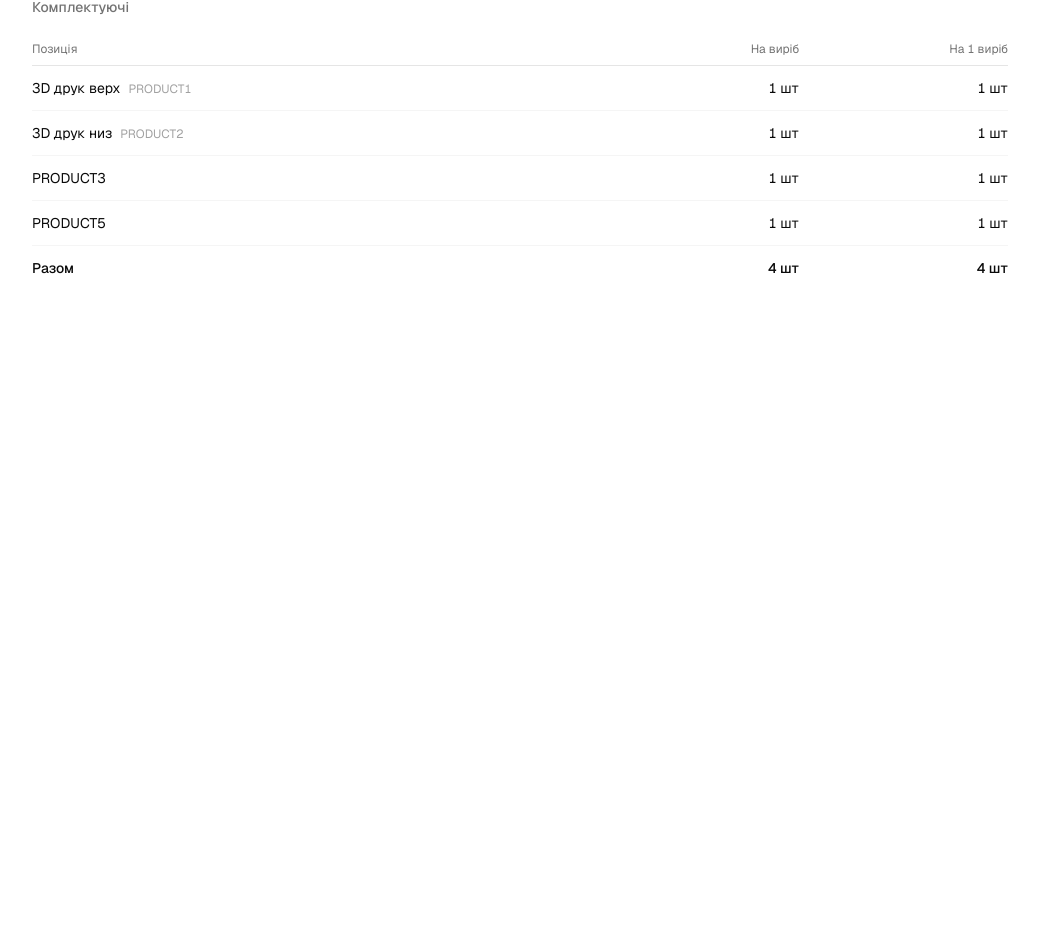
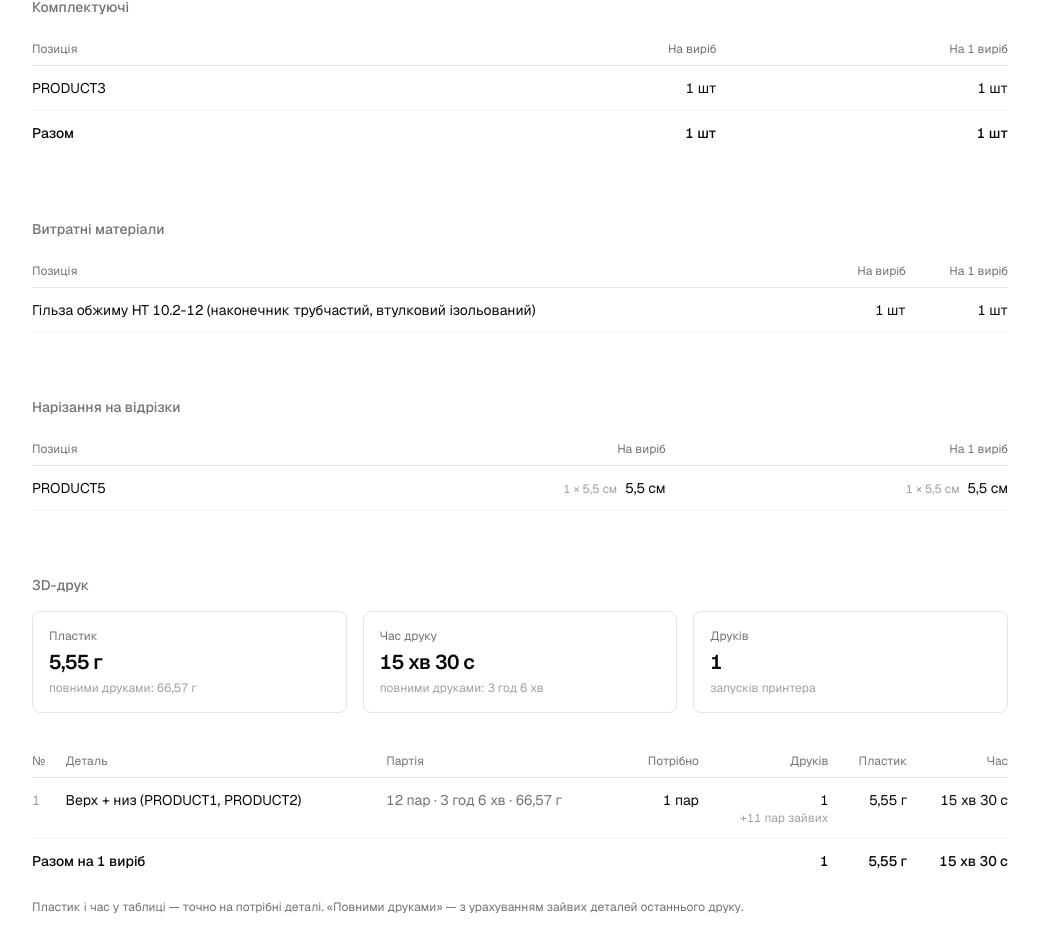
Before and after one commit to Orangepranik/calculation_products, a Next.js app: page /products/antena-5g in a window 1280 px wide. Shown: the part 556-1508 px from the top of the page, without its empty margins (120-1159 px from the left). Before the commit the page ends 902 px from the top, so only its background shows below. Built offline with nearby package versions, Linux system fonts and the light colour scheme.

Commit message:
Antena 5G: 3D print data, PRODUCT5 length, crimp sleeve

```diff
--- a/src/components/MaterialsSections.tsx
+++ b/src/components/MaterialsSections.tsx
@@ -6,12 +6,13 @@ import { formatCount, formatLength, formatSegments } from "@/lib/format";
 
 const forDevicesLabel = (devices: number) => `На ${formatCount(devices)} ${pluralDevices(devices)}`;
 
-/** Комплектующие, крепёж (одинаковые позиции сложены), нарезка на отрезки */
+/** Комплектующие, крепёж, расходники (одинаковые позиции сложены), нарезка на отрезки */
 export function MaterialsSections({ items, devices }: { items: MaterialItem[]; devices: number }) {
   const { totals } = calcMaterials(items, devices);
   const by = (c: MaterialCategory) => totals.filter((t) => t.category === c);
   const components = by("component");
   const fasteners = by("fastener");
+  const consumables = by("consumable");
   const cuts = by("cut");
   const forDevices = forDevicesLabel(devices);
 
@@ -25,6 +26,11 @@ export function MaterialsSections({ items, devices }: { items: MaterialItem[]; d
       {fasteners.length > 0 && (
         <Section id="fasteners" title="Кріплення">
           <MaterialsTable rows={fasteners} devices={devices} forDevices={forDevices} />
+        </Section>
+      )}
+      {consumables.length > 0 && (
+        <Section id="consumables" title="Витратні матеріали">
+          <MaterialsTable rows={consumables} devices={devices} forDevices={forDevices} />
         </Section>
       )}
       {cuts.length > 0 && (
--- a/src/data/antena-5g.ts
+++ b/src/data/antena-5g.ts
@@ -1,12 +1,14 @@
+import { hm, type Part } from "@/lib/calc";
 import type { MaterialItem } from "@/lib/bom";
 
-/**
- * Антена 5G — список материалов на одно изделие. PRODUCTn — внутренние названия фирмы.
- * PRODUCT1/2 — 3D-печатные детали; данные печати (партия, время, граммы) добавить позже.
- */
+/** Антена 5G — 3D-печать. Верх (PRODUCT1) и низ (PRODUCT2) печатаются парой. */
+export const antena5gParts: Part[] = [
+  { no: 1, name: "Верх + низ (PRODUCT1, PRODUCT2)", unit: "пар", batch: { quantity: 12, minutes: hm(3, 6), grams: 66.57 }, perAssembly: 1 },
+];
+
+/** Антена 5G — список материалов на одно изделие. PRODUCTn — внутренние названия фирмы. */
 export const antena5gMaterials: MaterialItem[] = [
-  { name: "3D друк верх", code: "PRODUCT1", category: "component", count: 1 },
-  { name: "3D друк низ", code: "PRODUCT2", category: "component", count: 1 },
   { name: "PRODUCT3", category: "component", count: 1 },
-  { name: "PRODUCT5", category: "component", count: 1 },
+  { name: "PRODUCT5", category: "cut", count: 1, lengthCm: 5.5 },
+  { name: "Гільза обжиму НТ 10.2-12 (наконечник трубчастий, втулковий ізольований)", category: "consumable", count: 1 },
 ];
--- a/src/data/products.ts
+++ b/src/data/products.ts
@@ -3,7 +3,7 @@ import type { WireCut } from "@/lib/wires";
 import type { MaterialItem } from "@/lib/bom";
 import { kozhan4Materials, kozhan4Parts, kozhan4Wires } from "./kozhan-4";
 import { vynosnaAntenaMaterials, vynosnaAntenaWires } from "./vynosna-antena";
-import { antena5gMaterials } from "./antena-5g";
+import { antena5gMaterials, antena5gParts } from "./antena-5g";
 
 export type Product = {
   slug: string;
@@ -20,7 +20,7 @@ export type Product = {
 
 export const products: Product[] = [
   { slug: "vynosna-antena", name: "Виносна антена", materials: vynosnaAntenaMaterials, wires: vynosnaAntenaWires },
-  { slug: "antena-5g", name: "Антена 5G", materials: antena5gMaterials },
+  { slug: "antena-5g", name: "Антена 5G", parts: antena5gParts, materials: antena5gMaterials },
   { slug: "kozhan-3", name: "КОЖАН 3.0" },
   { slug: "kozhan-4", name: "КОЖАН 4.0", parts: kozhan4Parts, wires: kozhan4Wires, materials: kozhan4Materials },
   { slug: "gidra-2u", name: "ГІДРА 2U" },
--- a/src/lib/bom.ts
+++ b/src/lib/bom.ts
@@ -1,11 +1,11 @@
-export type MaterialCategory = "component" | "fastener" | "cut" | "packaging";
+export type MaterialCategory = "component" | "fastener" | "consumable" | "cut" | "packaging";
 
 export type MaterialItem = {
   /** Название для сайта */
   name: string;
   /** Внутренний код в системе фирмы, если отличается от названия (PRODUCT22 → "Термоусадка") */
   code?: string;
-  /** component — комплектующие, fastener — крепёж, cut — нарезка на отрезки, packaging — упаковка и документы */
+  /** component — комплектующие, fastener — крепёж, consumable — расходники, cut — нарезка на отрезки, packaging — упаковка и документы */
   category: MaterialCategory;
   /** Штук (или отрезков) на одно изделие */
   count: number;
--- a/src/lib/positions.ts
+++ b/src/lib/positions.ts
@@ -2,13 +2,14 @@ import { calcMaterials, type MaterialCategory, type MaterialItem } from "./bom";
 import type { Part } from "./calc";
 import type { WireCut } from "./wires";
 
-export type SectionId = "components" | "fasteners" | "cuts" | "print" | "wires" | "packaging";
+export type SectionId = "components" | "fasteners" | "consumables" | "cuts" | "print" | "wires" | "packaging";
 
 export type SectionCount = { id: SectionId; label: string; count: number };
 
 const materialSections: { id: SectionId; label: string; category: MaterialCategory }[] = [
   { id: "components", label: "Комплектуючі", category: "component" },
   { id: "fasteners", label: "Кріплення", category: "fastener" },
+  { id: "consumables", label: "Витратні матеріали", category: "consumable" },
   { id: "cuts", label: "Нарізання на відрізки", category: "cut" },
 ];
 
```
